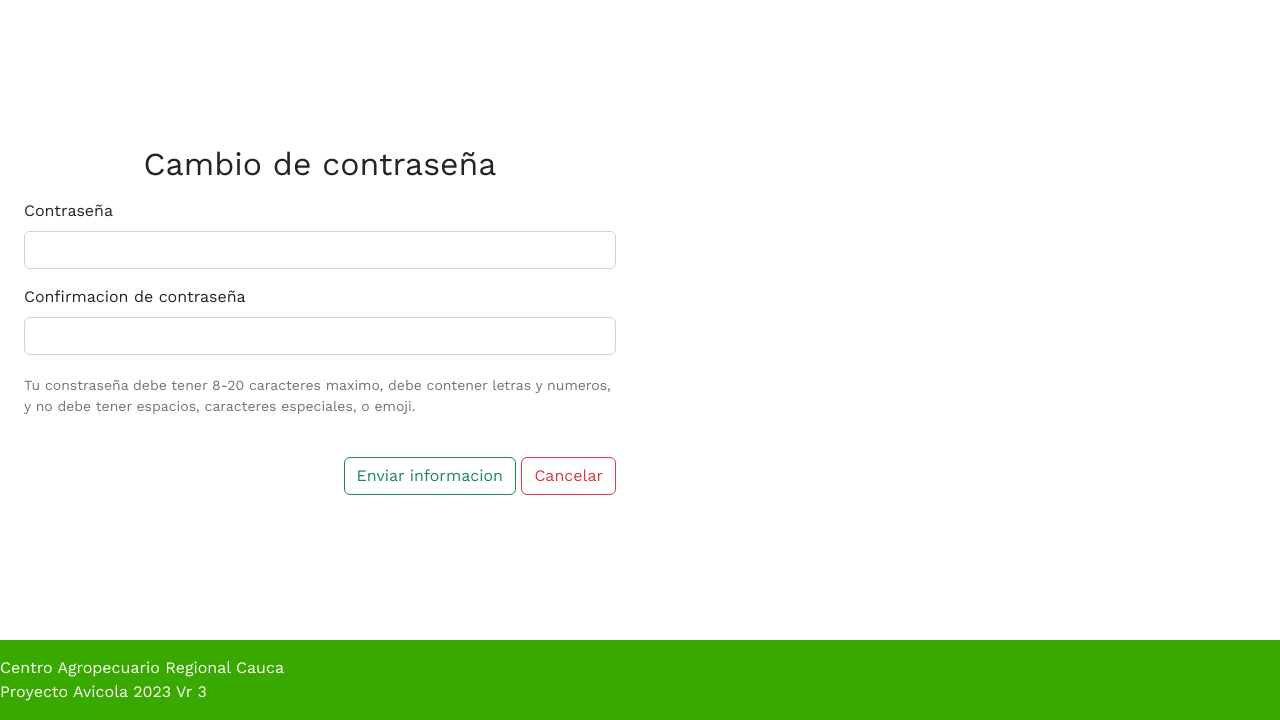
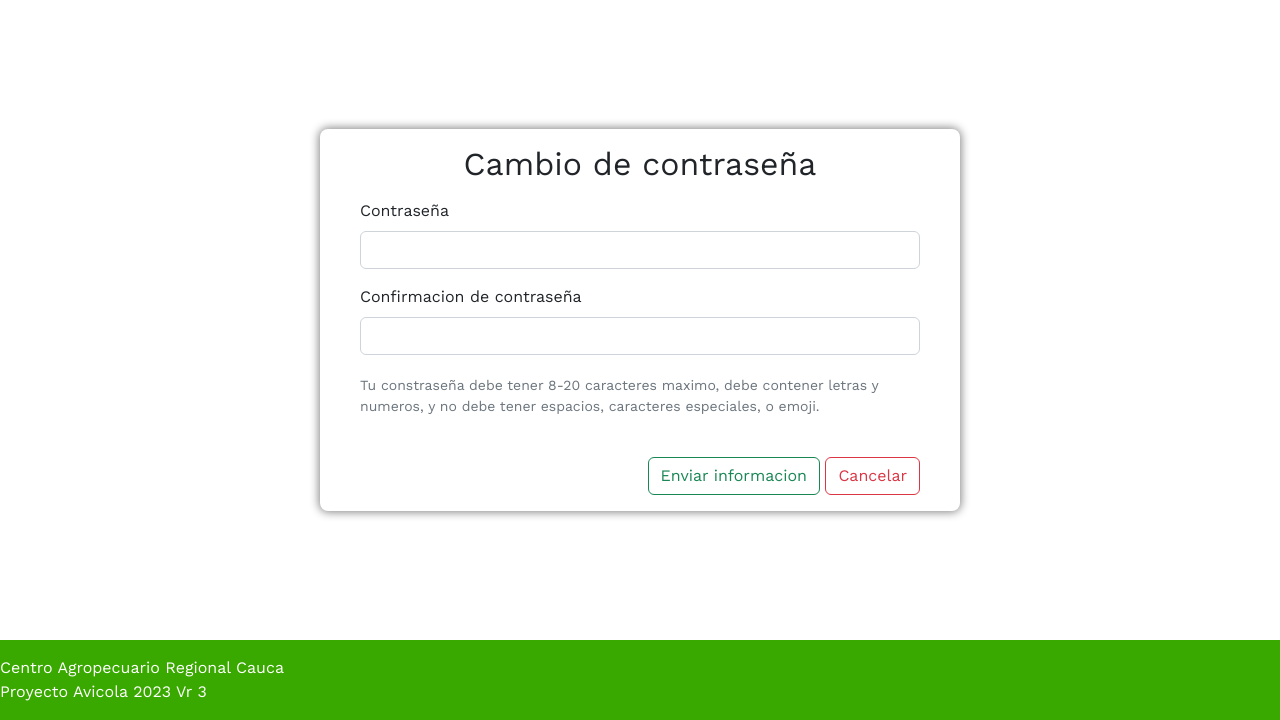
Before and after one commit to 4nd3er/Avisoft, a Django app: template control/templates/usuarios/cambioPswrd/password.html in a window 1280 px wide. Shown: the part 80-800 px from the top of the page. Run offline with Django 4.2, Linux system fonts and the light colour scheme; the template is opened without the code that fills it: values that come from a table or form of the project are taken from there, others are empty; some libraries are stand-ins or nearby versions.

Commit message:
correccion de diseño en cambiar password

```diff
--- a/control/static/css/base_int.css
+++ b/control/static/css/base_int.css
@@ -1,4 +1,4 @@
-.content{
+.content {
     align-items: center;
 }
 
@@ -32,6 +32,18 @@
 div a {
     text-decoration: none;
 }
+
+.formPassword {
+    box-shadow: 0px 0px 10px 1px gray;
+    padding: 1rem;
+    border-radius: .5rem;
+}
+
+.divPassword {
+    display: flex;
+    justify-content: center;
+}
+
 
 .modulos {
     margin-bottom: 1rem;
--- a/control/templates/usuarios/cambioPswrd/password.html
+++ b/control/templates/usuarios/cambioPswrd/password.html
@@ -7,7 +7,8 @@
 
 {% block contenido %}
 
-    <form class="form" class="container" enctype="multipart/form-data" method="POST" style="width:50%">
+    <div class="divPassword">
+        <form class="formPassword" class="container" enctype="multipart/form-data" method="POST" style="width:50%">
             {% csrf_token %}
             <h2 class="text-center mb-3">Cambio de contraseña</h2>
             <div class="mx-auto row container password">
@@ -38,5 +39,7 @@
                 </div>
             </div>
         </form>
+    </div>
+
 
 {% endblock contenido %}
```
Lines whose indentation alone changed are shown as unchanged.
